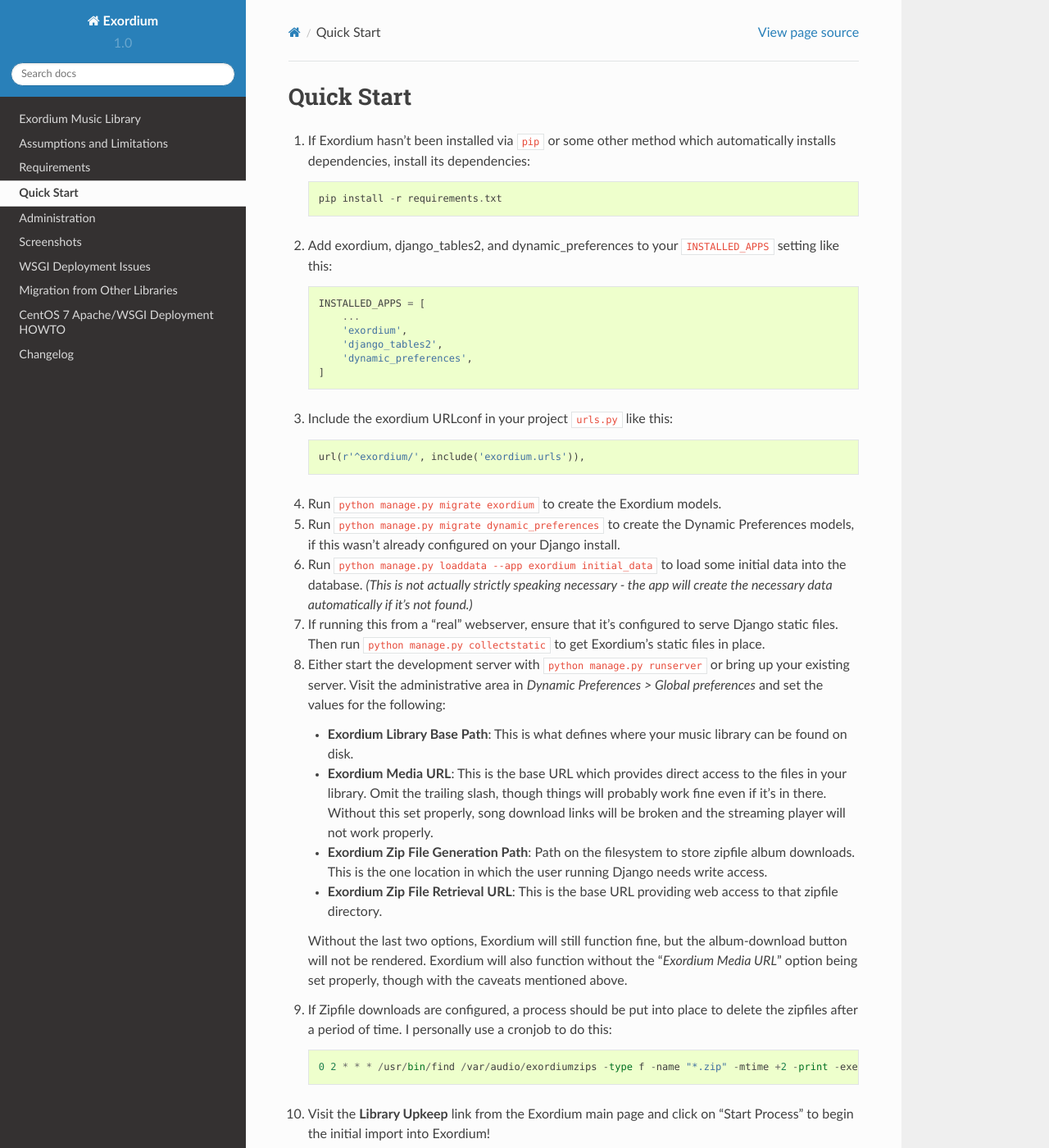
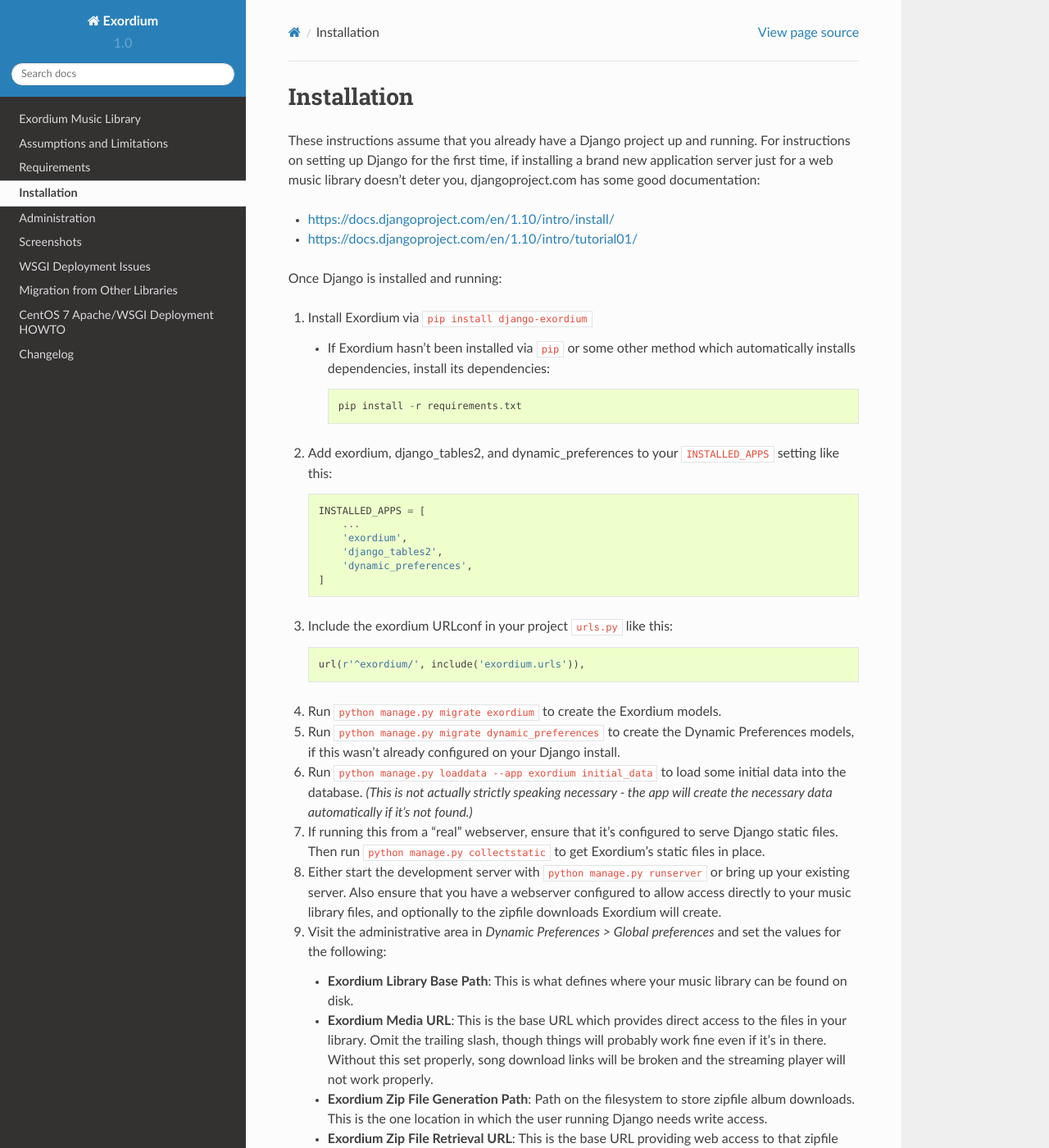
Before and after one commit to apocalyptech/exordium, a Sphinx documentation site: the page built from docs/installation.rst, in a window 1280 px wide and 1400 px high. Shown: the whole window at 82% size. Built offline with Sphinx 7.4.7 and the Read the Docs theme 2.0.0, drawn with Linux system fonts in a browser that asks for light colours.

Commit message:
Various documentation tweaks, including renaming 'Quick Start' to 'Installation,' since 'Quick' is a bit of a stretch on an eleven-part process

```diff
--- a/docs/assumptions_limitations.rst
+++ b/docs/assumptions_limitations.rst
@@ -6,7 +6,7 @@
 As mentioned on the main page, Exordium does not really attempt to be
 a general-purpose web music library suitable for widespread use.  The
 only configuration options currently available are those necessary for
-basic operation.  Exordium was bourne out of my persistent
+basic operation.  Exordium was born out of my persistent
 dissatisfaction with existing web music library applications.  I've
 been using various library applications over the years but have always
 ended up maintaining my own patchsets to alter their behavior to suit
--- a/docs/quick_start.rst
+++ b/docs/installation.rst
@@ -1,12 +1,24 @@
-.. Quick start guide
+.. Installation
 
-Quick Start
-===========
+Installation
+============
 
-1. If Exordium hasn't been installed via ``pip`` or some other method which
-   automatically installs dependencies, install its dependencies::
+These instructions assume that you already have a Django project up and
+running.  For instructions on setting up Django for the first time, if
+installing a brand new application server just for a web music library
+doesn't deter you, djangoproject.com has some good documentation:
 
-    pip install -r requirements.txt
+- https://docs.djangoproject.com/en/1.10/intro/install/
+- https://docs.djangoproject.com/en/1.10/intro/tutorial01/
+
+Once Django is installed and running:
+
+1. Install Exordium via ``pip install django-exordium``
+
+   - If Exordium hasn't been installed via ``pip`` or some other method which
+     automatically installs dependencies, install its dependencies::
+
+        pip install -r requirements.txt
 
 2. Add exordium, django_tables2, and dynamic_preferences to your
    ``INSTALLED_APPS`` setting like this::
@@ -38,9 +50,12 @@
    to get Exordium's static files in place.
 
 8. Either start the development server with ``python manage.py runserver``
-   or bring up your existing server.  Visit the administrative area in
-   *Dynamic Preferences > Global preferences* and set the values for the
-   following:
+   or bring up your existing server.  Also ensure that you have a webserver
+   configured to allow access directly to your music library files, and
+   optionally to the zipfile downloads Exordium will create.
+
+9. Visit the administrative area in *Dynamic Preferences > Global preferences*
+   and set the values for the following:
 
    - **Exordium Library Base Path**: This is what defines where your music
      library can be found on disk.
```
Also changed, not shown: other parts of docs/installation.rst (+4 -4 lines), README.rst (+25 -19 lines), docs/index.rst (+11 -10 lines).
